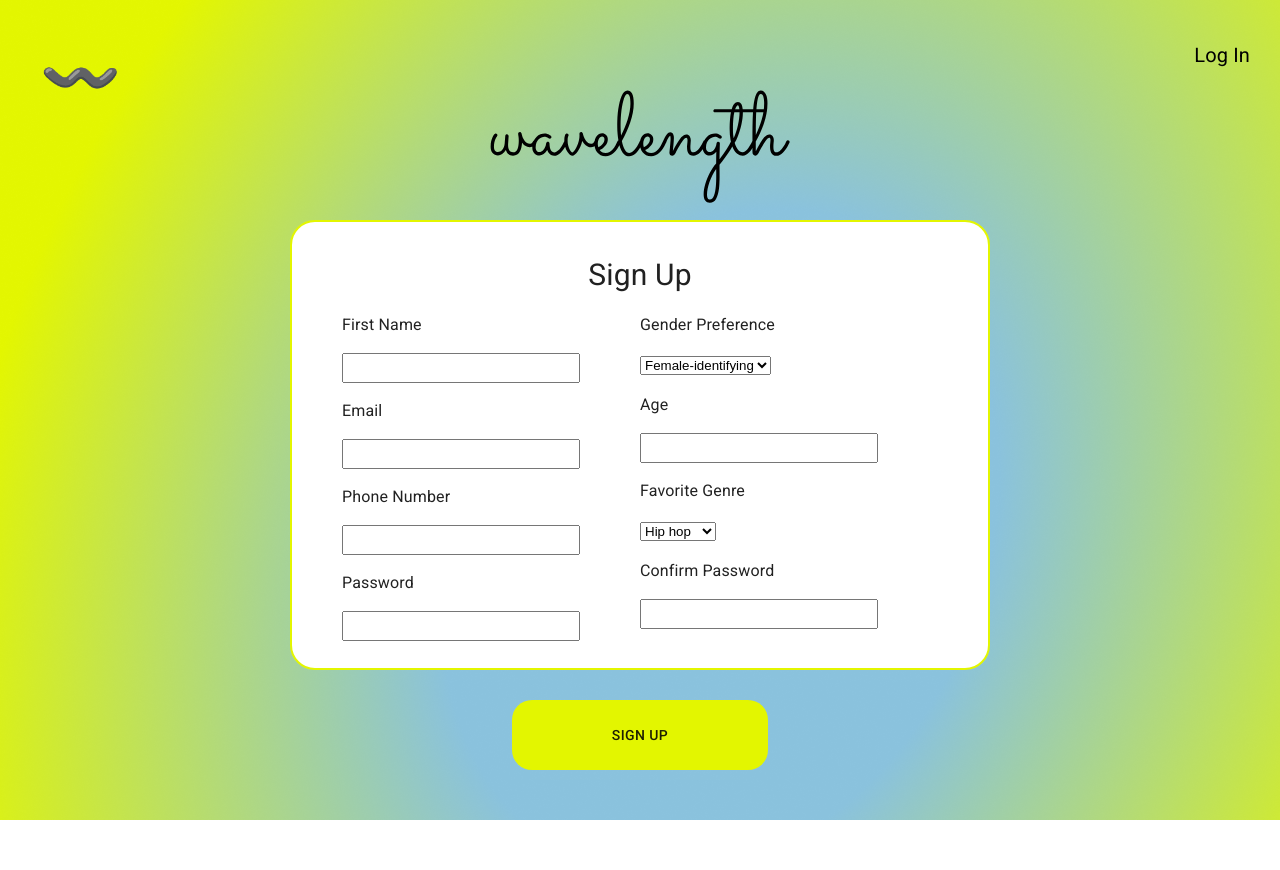
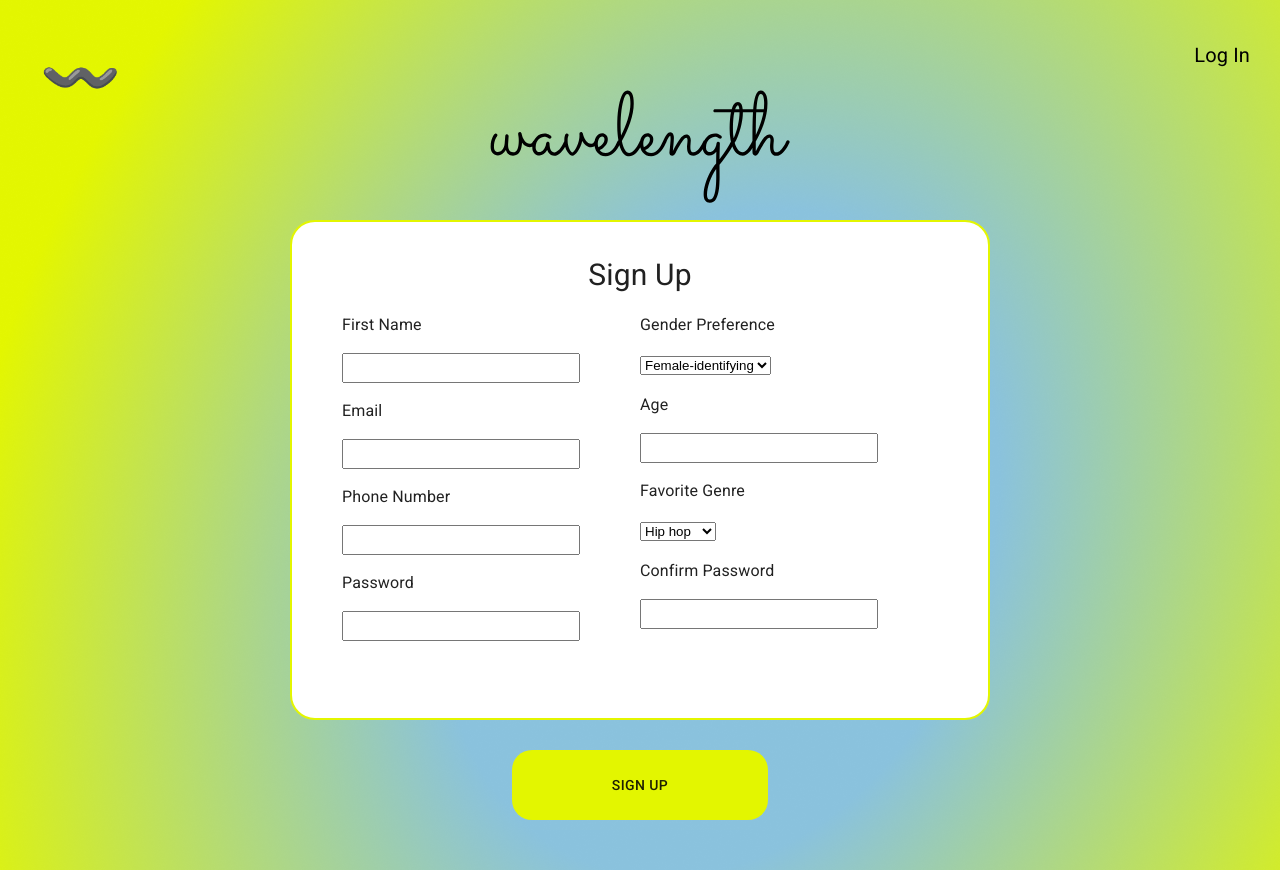
Before and after one commit to jhjullie/project-wavelength, a React (Create React App) app in the folder Frontend/: page /signup in a window 1280 px wide. Before the commit the page ends 820 px from the top, so only its background shows below. Built offline with nearby package versions, Linux system fonts and the light colour scheme.

Commit message:
sign up update

```diff
--- a/Frontend/src/Components/SignUp/SignUp.css
+++ b/Frontend/src/Components/SignUp/SignUp.css
@@ -44,7 +44,7 @@ li{
     border-radius: 25px;
     border: 2px solid #E3F600;
     width:700px;
-    height:450px;
+    height:500px;
     margin:auto;
     text-align:left;
     padding-left:50px;
--- a/Frontend/src/Components/SignUp/SignUp.js
+++ b/Frontend/src/Components/SignUp/SignUp.js
@@ -71,8 +71,7 @@ function SignUp(){
         const regex =  /^[^\s@]+@[^\s@]+\.[^\s@]{2,}$/i;
 
 
-        if (!values.email || !values.first_name || !values.last_name || !values.phonenum ||
-            !values.gender || !values.age || !values.password){
+        if (!values.email || !values.first_name || !values.phonenum || !values.age || !values.password){
             all_errors.first_name = "Please fill out all fields!";
         }
         else{
```
Also changed, not shown: 1 other file (tests, documents, lock files or other folders).
